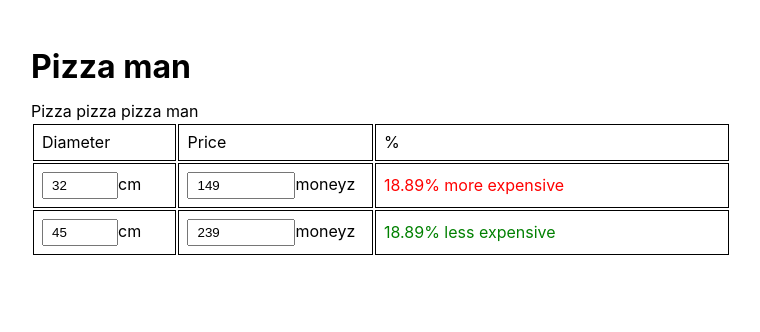
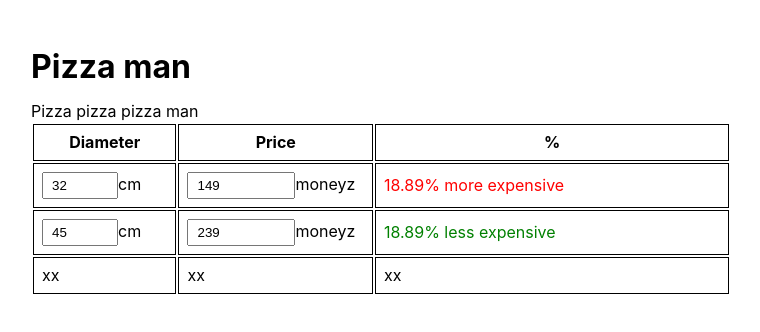
Before and after one commit to Hurtak/the-pizza-problem, a React (Create React App) app: page / in a window 1280 px wide. Shown: the top 332 px of the page, without its empty margins (259-1019 px from the left). Built offline with nearby package versions, Linux system fonts and the light colour scheme.

Commit message:
table component

```diff
--- a/src/app/app.tsx
+++ b/src/app/app.tsx
@@ -1,6 +1,6 @@
 import React, { useReducer } from "react";
 import { stateReducer, initialState } from "../state/state";
-import { InputPizzaDiameter, InputPizzaPrice, Layout, Text, Spacer } from "../components";
+import { InputPizzaDiameter, InputPizzaPrice, Layout, Text, Spacer, Table, TableRow, TableCell } from "../components";
 
 const getPricePer1Money = (diameter: number, price: number) => (Math.PI * (diameter / 2) ** 2) / price;
 
@@ -18,15 +18,9 @@ export const App: React.FC = () => {
       <Spacer size={2} />
       <Text type="paragraph">Pizza pizza pizza man</Text>
 
-      <table>
-        <tbody>
-          <tr>
-            <Text as="td">Diameter</Text>
-            <Text as="td">Price</Text>
-            <Text as="td">%</Text>
-          </tr>
-          <tr>
-            <Text as="td">
+      <Table headColumnsText={["Diameter", "Price", "%"]}>
+        <TableRow>
+          <TableCell>
             <InputPizzaDiameter
               value={state.pizza1Diameter}
               onChange={(e) =>
@@ -37,8 +31,8 @@ export const App: React.FC = () => {
               }
             />
             cm
-            </Text>
-            <Text as="td">
+          </TableCell>
+          <TableCell>
             <InputPizzaPrice
               value={state.pizza1Price}
               onChange={(e) =>
@@ -49,18 +43,15 @@ export const App: React.FC = () => {
               }
             />
             moneyz
-            </Text>
-            <Text
-              as="td"
-              style={{
-                color: percentage < 0 ? "green" : "red",
-              }}
-            >
+          </TableCell>
+          <TableCell>
+            <span style={{ color: percentage < 0 ? "green" : "red" }}>
               {Math.abs(percentage).toFixed(2)}% {percentage < 0 ? <>less expensive</> : <>more expensive</>}
-            </Text>
-          </tr>
-          <tr>
-            <Text as="td">
+            </span>
+          </TableCell>
+        </TableRow>
+        <TableRow>
+          <TableCell>
             <InputPizzaDiameter
               value={state.pizza2Diameter}
               onChange={(e) =>
@@ -71,8 +62,8 @@ export const App: React.FC = () => {
               }
             />
             cm
-            </Text>
-            <Text as="td">
+          </TableCell>
+          <TableCell>
             <InputPizzaPrice
               value={state.pizza2Price}
               onChange={(e) =>
@@ -83,18 +74,19 @@ export const App: React.FC = () => {
               }
             />
             moneyz
-            </Text>
-            <Text
-              as="td"
-              style={{
-                color: percentage > 0 ? "green" : "red",
-              }}
-            >
+          </TableCell>
+          <TableCell>
+            <span style={{ color: percentage > 0 ? "green" : "red" }}>
               {Math.abs(percentage).toFixed(2)}% {percentage > 0 ? <>less expensive</> : <>more expensive</>}
-            </Text>
-          </tr>
-        </tbody>
-      </table>
+            </span>
+          </TableCell>
+        </TableRow>
+        <TableRow>
+          <TableCell>xx</TableCell>
+          <TableCell>xx</TableCell>
+          <TableCell>xx</TableCell>
+        </TableRow>
+      </Table>
     </Layout>
   );
 };
--- /dev/null
+++ b/src/components/table.tsx
@@ -0,0 +1,29 @@
+import * as React from "react";
+import { Text } from "./text";
+
+export const TableRow: React.FC = (props) => <tr>{props.children}</tr>;
+
+export const TableCell: React.FC = (props) => (
+  <td>
+    <Text>{props.children}</Text>
+  </td>
+);
+
+export const Table: React.FC<{
+  headColumnsText: string[];
+}> = (props) => {
+  return (
+    <table>
+      <thead>
+        <tr>
+          {props.headColumnsText.map((text) => (
+            <th>
+              <Text>{text}</Text>
+            </th>
+          ))}
+        </tr>
+      </thead>
+      <tbody>{props.children}</tbody>
+    </table>
+  );
+};
--- a/src/styles/globals.css
+++ b/src/styles/globals.css
@@ -6,16 +6,19 @@ table {
   table-layout: fixed;
 }
 
-td {
+td,
+th {
   width: 33%;
   padding: 0.5em;
   border: 1px solid black;
 }
 
-td:nth-child(1) {
+td:nth-child(1),
+th:nth-child(1) {
   width: 13%;
 }
 
-td:nth-child(2) {
+td:nth-child(2),
+th:nth-child(2) {
   width: 18%;
 }
```
Also changed, not shown: src/components/index.tsx (+6 -5 lines), 1 other file (tests, documents, lock files or other folders). Lines whose indentation alone changed are shown as unchanged.
